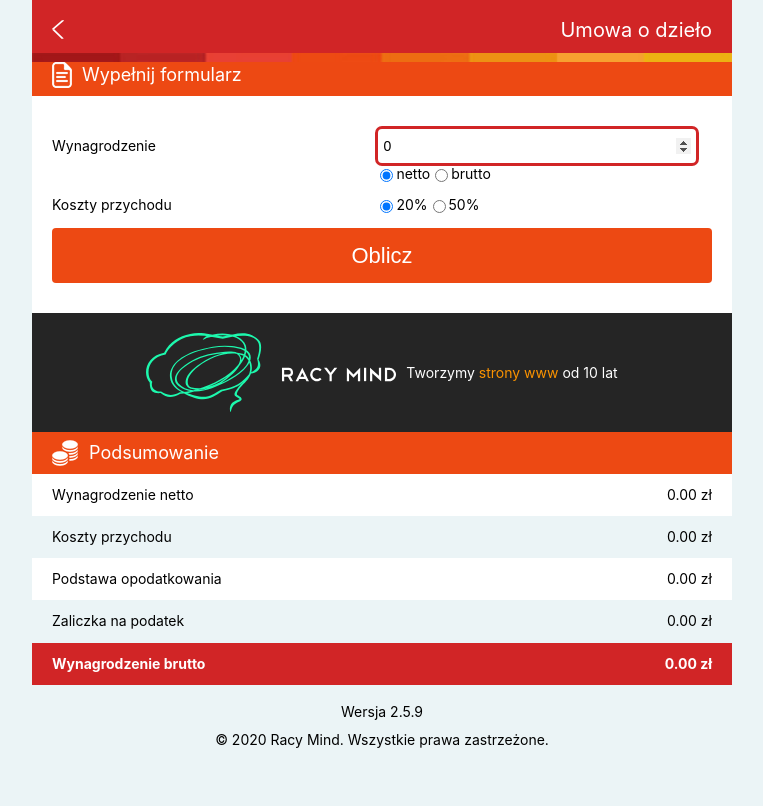
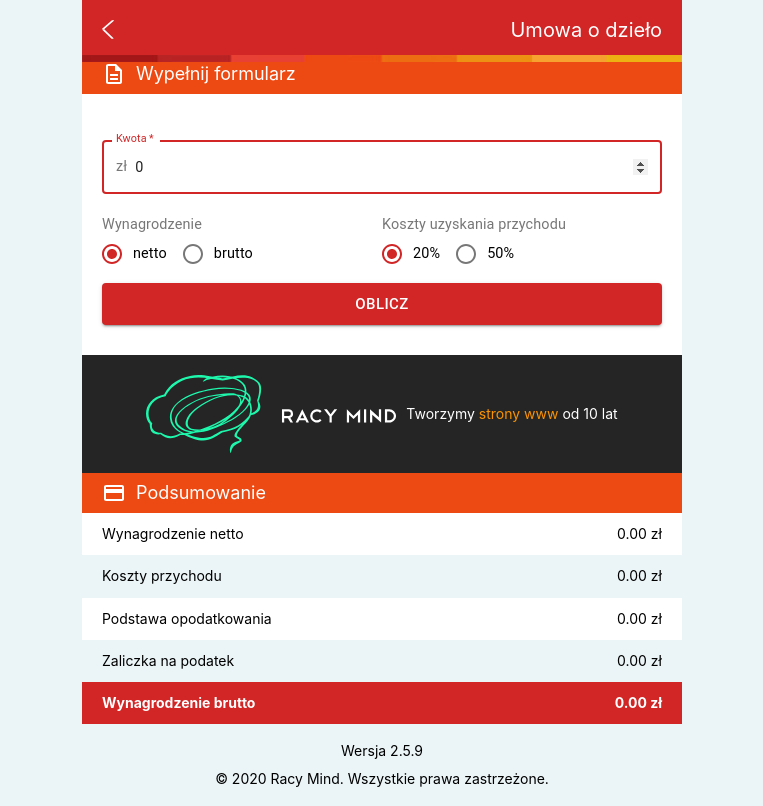
Before and after one commit to RacyMind/kalkulator-dla-przedsiebiorcy, a React (Create React App) app: page /umowa-o-dzielo in a window 1280 px wide. Shown: the whole page, without its empty margins (258-1021 px from the left). Built offline with nearby package versions, Linux system fonts and the light colour scheme.

Commit message:
Dodanie material ui

```diff
--- a/package.json
+++ b/package.json
@@ -4,6 +4,8 @@
   "private": true,
   "homepage": "https://RacyMind.github.io/kalkulator-dla-przedsiebiorcy",
   "dependencies": {
+    "@material-ui/core": "^4.11.0",
+    "@material-ui/icons": "^4.9.1",
     "@testing-library/jest-dom": "^4.2.4",
     "@testing-library/react": "^9.5.0",
     "@testing-library/user-event": "^7.2.1",
--- a/public/css/style.css
+++ b/public/css/style.css
@@ -150,7 +150,6 @@ body{
     background: #ebf4f6;
 }
 .wrapper{
-    max-width: 700px;
     width:100%;
     box-sizing: border-box;
     text-align: left;
@@ -323,7 +322,7 @@ nav{
     padding:8px 20px;
     box-sizing: border-box;
 }
-.header-section img{
+.header-section img, .header-section svg{
     margin: 0 10px 0 0;
     vertical-align: middle;
 }
@@ -360,19 +359,6 @@ nav{
 }
 label{
     vertical-align: middle;
-}
-input:not([type="submit"]):not([type="radio"]):not([type="checkbox"]), select {
-    width:49%;
-    height: 40px;
-    padding: 0 5px;
-    display: inline-block;
-    vertical-align: middle;
-    box-sizing: border-box;
-    border:3px solid #eef6f8;
-    border-radius: 7px;
-    font-family: Arial, sans-serif;
-    font-size: 14px;
-    color:#000000;
 }
 input[type="radio"], input[type="checkbox"] {
     vertical-align: middle;
--- a/src/components/ContractWork/ContractWork.js
+++ b/src/components/ContractWork/ContractWork.js
@@ -8,11 +8,6 @@ class ContractWork extends React.Component {
     constructor(props) {
         super(props);
         this.state = {
-            formData: {
-                amount: 0,
-                typeAmount: 'net',
-                expenses: '0.2',
-            },
             model: new ContractWorkLogic(),
         };
     }
@@ -34,14 +29,9 @@ class ContractWork extends React.Component {
     render() {
         return(
         <div>
-            <div className="header-section background4">
-                <img src={process.env.PUBLIC_URL + '/images/ico1.png'} alt="Wypełnij formularz"/>
-                <h2>Wypełnij formularz</h2>
-            </div>
             <ContractWorkForm parentCallback={this.savedForm} />
             <Advert />
             <ContractWorkSummary model={this.state.model} />
-
         </div>
         );
     }
--- a/src/components/ContractWork/ContractWorkForm.js
+++ b/src/components/ContractWork/ContractWorkForm.js
@@ -1,4 +1,13 @@
 import React from "react";
+import Grid from "@material-ui/core/Grid";
+import DescriptionOutlinedIcon from '@material-ui/icons/DescriptionOutlined';
+import {TextField, InputAdornment} from "@material-ui/core";
+import Radio from '@material-ui/core/Radio';
+import RadioGroup from '@material-ui/core/RadioGroup';
+import FormControlLabel from '@material-ui/core/FormControlLabel';
+import FormControl from '@material-ui/core/FormControl';
+import FormLabel from '@material-ui/core/FormLabel';
+import Button from "@material-ui/core/Button";
 
 class ContractWorkForm extends React.Component {
     constructor(props) {
@@ -22,29 +31,102 @@ class ContractWorkForm extends React.Component {
 
     render() {
         return (
-            <div className="container">
-                <form onSubmit={this.handleSubmit}>
-                    <div className="input">
-                        <label className="label" htmlFor="amount">Wynagrodzenie</label>
-                        <input id="amount" name="amount" type="number" value={this.state.amount} onChange={this.handleChange} step="0.01" min="0"
-                               required="required"
-                               autoFocus="autofocus"/>
+            <Grid xs={12}>
+                <Grid xs={12} className="header-section background4">
+                    <DescriptionOutlinedIcon htmlColor="#ffffff" name="Wypełnij formularz"/>
+                    <h2>Wypełnij formularz</h2>
+                </Grid>
+                <Grid xs={12} className="container">
+                    <form autoComplete="off" onSubmit={this.handleSubmit}>
+                        <FormControl
+                            component="fieldset"
+                            margin="normal"
+                            fullWidth={true}>
+                            <TextField
+                                inputProps={{
+                                    step: "0.01",
+                                    min: 0,
+                                    autoFocus: true,
+                                }}
+                                id="amount"
+                                name="amount"
+                                value={this.state.amount}
+                                onChange={this.handleChange}
+                                required={true}
+                                label="Kwota"
+                                type="number"
+                                fullWidth={true}
+                                InputLabelProps={{
+                                    shrink: true,
+                                }}
 
-                        <div className="label"></div>
-                        <input id="net" value="net" name="typeAmount" type="radio" checked={this.state.typeAmount === "net"} onChange={this.handleChange}/><label
-                        htmlFor="net">netto</label>
-                        <input id="gross" value="gross" name="typeAmount" type="radio" checked={this.state.typeAmount === "gross"} onChange={this.handleChange}/><label
-                        htmlFor="gross">brutto</label>
-                    </div>
-                    <div className="input">
-                        <label className="label" htmlFor="">Koszty przychodu</label>
-                        <input id="p20" value="0.2" name="expenses" type="radio" checked={this.state.expenses === "0.2"} onChange={this.handleChange}/><label
-                        htmlFor="p20">20%</label>
-                        <input id="p50" value="0.5" name="expenses" type="radio" checked={this.state.expenses === "0.5"} onChange={this.handleChange}/><label htmlFor="p50">50%</label>
-                    </div>
-                    <input className="submit4" type="submit" value="Oblicz"/>
-                </form>
-            </div>
+                                InputProps={{
+                                    startAdornment: <InputAdornment position="start">zł</InputAdornment>,
+                                }}
+                                color="color4"
+                                variant="outlined"
+                            />
+                        </FormControl>
+                        <Grid container margin="normal">
+                            <Grid sm={6} xs={12}>
+                                <FormControl
+                                    component="fieldset"
+                                    margin="normal"
+                                    fullWidth={true}>
+                                    <FormLabel component="legend">Wynagrodzenie</FormLabel>
+                                    <RadioGroup row aria-label="position" name="position" defaultValue="top">
+                                        <FormControlLabel
+                                            control={<Radio color="primary"/>}
+                                            label="netto"
+                                            value="net"
+                                            name="typeAmount"
+                                            checked={this.state.typeAmount === "net"}
+                                            onChange={this.handleChange}
+                                        />
+                                        <FormControlLabel
+                                            control={<Radio color="primary"/>}
+                                            label="brutto"
+                                            value="gross"
+                                            name="typeAmount"
+                                            checked={this.state.typeAmount === "gross"}
+                                            onChange={this.handleChange}
+                                        />
+                                    </RadioGroup>
+                                </FormControl>
+                            </Grid>
+                            <Grid sm={6} xs={12}>
+                                <FormControl
+                                    component="fieldset"
+                                    margin="normal"
+                                    fullWidth={true}>
+                                    <FormLabel component="legend">Koszty uzyskania przychodu</FormLabel>
+                                    <RadioGroup row aria-label="position" name="position" defaultValue="top">
+                                        <FormControlLabel
+                                            control={<Radio color="primary"/>}
+                                            label="20%"
+                                            value="0.2"
+                                            name="expenses"
+                                            checked={this.state.expenses === "0.2"}
+                                            onChange={this.handleChange}
+                                        />
+                                        <FormControlLabel
+                                            control={<Radio color="primary"/>}
+                                            label="50%"
+                                            value="0.5"
+                                            name="expenses"
+                                            checked={this.state.expenses === "0.5"}
+                                            onChange={this.handleChange}
+                                        />
+                                    </RadioGroup>
+                                </FormControl>
+                            </Grid>
+                        </Grid>
+                        <Button variant="contained" color="primary" size="large" fullWidth={true} type="submit">
+                            Oblicz
+                        </Button>
+                    </form>
+                </Grid>
+            </Grid>
         );
     }
 }
--- a/src/components/ContractWork/ContractWorkSummary.js
+++ b/src/components/ContractWork/ContractWorkSummary.js
@@ -1,11 +1,12 @@
 import React from "react";
 import {formatAsCurrency} from '../../shared/utils/helpers'
-
+import Grid from "@material-ui/core/Grid";
+import CreditCardIcon from '@material-ui/icons/CreditCard';
 const ContractWorkSummary = ({model}) => {
     return(
-        <div>
+        <Grid xs={12}>
             <div className="header-section background4">
-                <img src={process.env.PUBLIC_URL + '/images/ico2.png'} alt="Podsumowanie"/>
+                <CreditCardIcon htmlColor="#ffffff"/>
                 <h2>Podsumowanie</h2>
             </div>
             <table>
@@ -32,7 +33,7 @@ const ContractWorkSummary = ({model}) => {
                 </tr>
                 </tbody>
             </table>
-        </div>
+        </Grid>
     )
 }
 export default ContractWorkSummary
--- a/src/components/Header/Header.js
+++ b/src/components/Header/Header.js
@@ -1,6 +1,6 @@
 import React from "react";
 import {Link} from "react-router-dom";
-
+import Grid from "@material-ui/core/Grid";
 
 class Header extends React.Component {
     render() {
--- a/src/containers/App.js
+++ b/src/containers/App.js
@@ -8,28 +8,33 @@ import {
     Switch,
     Route,
 } from "react-router-dom";
+import Theme from "./Theme";
+import Container from "@material-ui/core/Container";
+import Grid from "@material-ui/core/Grid";
 
 function App() {
     return (
+        <Theme>
             <div className="App">
-            <main className="fullSize alignCenter">
-                <div className="wrapper">
+                <Container maxWidth="sm" style={{paddingLeft:0, paddingRight:0}}>
+                    <Grid xs={12}>
                         <Router>
                             <Switch>
                                 <Route path="/umowa-o-dzielo">
-                                <Header name="Umowa o dzieło" />
+                                    <Header name="Umowa o dzieło"/>
                                     <ContractWork/>
                                 </Route>
                                 <Route path="/">
-                                <Header name="Kalkulator dla przedsiębiorcy" backUrl="/" isHome={true} />
+                                    <Header name="Kalkulator dla przedsiębiorcy" backUrl="/" isHome={true}/>
                                     <Main/>
                                 </Route>
                             </Switch>
                         </Router>
-                </div>
-            </main>
+                    </Grid>
+                </Container>
                 <Footer/>
             </div>
+        </Theme>
     );
 }
 
--- /dev/null
+++ b/src/containers/Theme.js
@@ -0,0 +1,39 @@
+import React from 'react';
+import { createMuiTheme } from '@material-ui/core/styles';
+import { ThemeProvider } from '@material-ui/styles';
+
+const theme = createMuiTheme({
+    palette: {
+        color4: {
+            contrastText: '#ffffff',
+            main: '#ed4913',
+        },
+        primary: {
+            contrastText: '#ffffff',
+            dark: '#980000',
+            main: '#d12526',
+            light: '#ff5f50'
+        },
+        secondary: {
+            contrastText: '#000000',
+            dark: '#ba000d',
+            main: '#f44336',
+            light: '#ff7961'
+        },
+        text: {
+            secondary: '#777777',
+        }
+    },
+    typography: {
+        body1: {
+            fontSize: '0.9rem'
+        }
+    }
+});
+export default function Theme(props) {
+    return (
+        <ThemeProvider theme={theme}>
+            {props.children}
+        </ThemeProvider>
+    );
+}
```
Also changed, not shown: 1 other file (tests, documents, lock files or other folders). Lines whose indentation alone changed are shown as unchanged.
